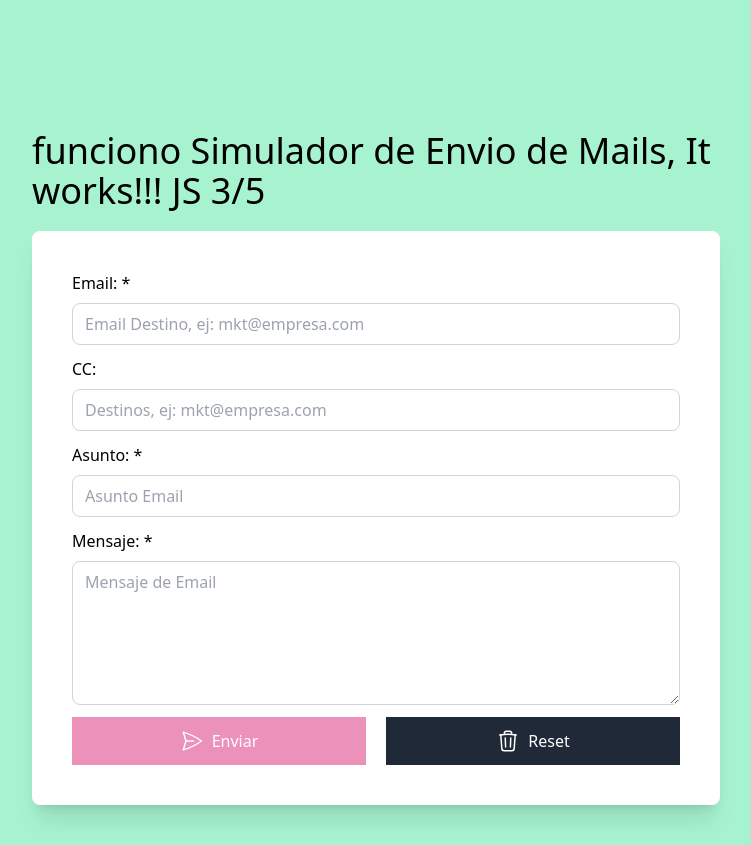
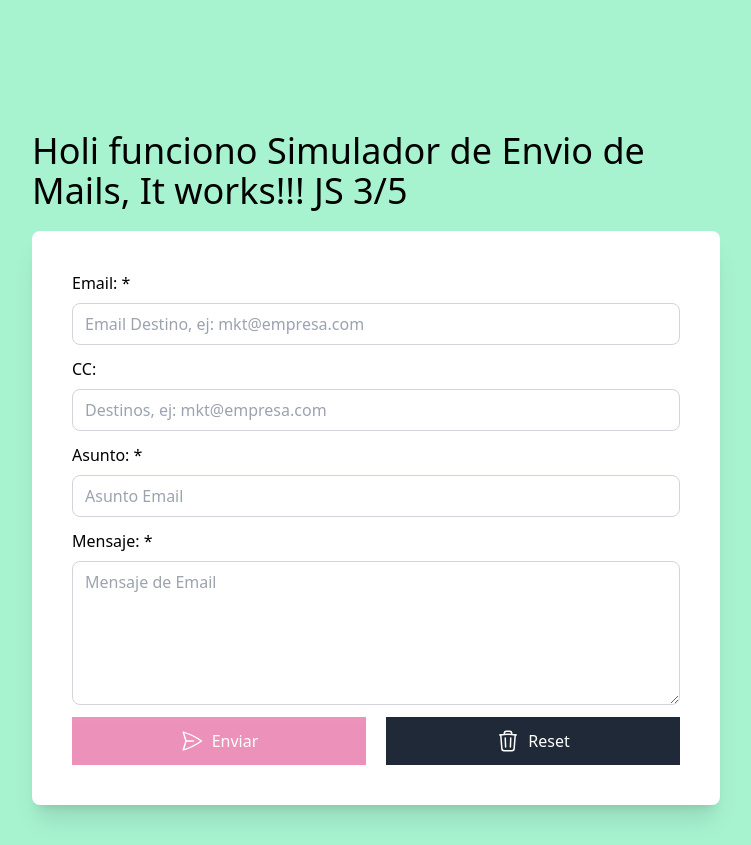
Before and after one commit to KennethTaipe06/BasicJavaScriptApp3, a website: page index.html in a window 1280 px wide. Shown: the part 37-882 px from the top of the page, without its empty margins (264-1015 px from the left). Drawn offline with nearby package versions, Linux system fonts and the light colour scheme.

Commit message:
Update index.html

```diff
--- a/index.html
+++ b/index.html
@@ -13,7 +13,7 @@
 
 <body class="min-h-screen bg-emerald-200">
     <div class="max-w-3xl mx-auto p-10">
-        <h1 class="text-4xl text-gray pt-32"> funciono Simulador de Envio de Mails, It works!!! JS 3/5</h1>
+        <h1 class="text-4xl text-gray pt-32"> Holi funciono Simulador de Envio de Mails, It works!!! JS 3/5</h1>
         <div class="bg-white rounded-lg shadow-xl p-10 mt-5">
             <form id="formulario" class="space-y-3">
                 <div class="flex flex-col space-y-2">
```
